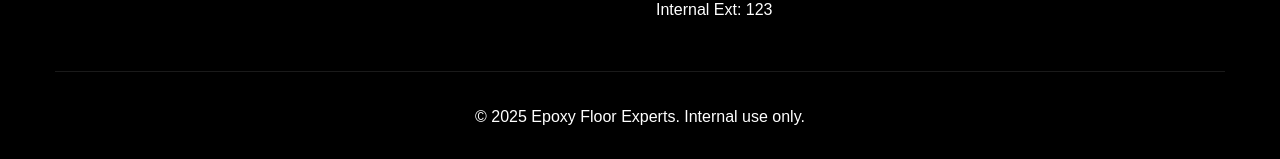
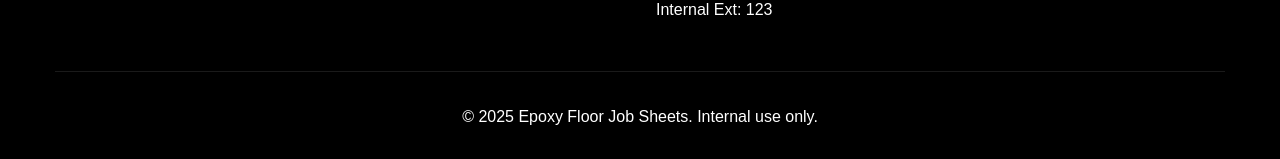
Before and after one commit to tim-amredev/epoxy-job-sheets, a Jekyll site: the page built from index.html, in a window 1280 px wide and 900 px high, scrolled down 674 px. Shown: the part 738-897 px from the top of the window. Built offline with Jekyll 4.4.1, drawn with Linux system fonts in a browser that asks for light colours.

Commit message:
Update _config.yml

```diff
--- a/_config.yml
+++ b/_config.yml
@@ -1,10 +1,10 @@
 # Site settings
-title: Epoxy Floor Experts
+title: Epoxy Floor Job Sheets
 email: info@epoxyfloorexperts.org
 description: >-
-  Epoxy Floor Experts - Professional epoxy flooring services for residential and commercial properties.
-baseurl: "" # the subpath of your site, e.g. /blog
-url: "https://epoxyfloorexperts.org" # the base hostname & protocol for your site
+  Internal job sheet submission system for Epoxy Floor Experts employees.
+baseurl: "/epoxy-job-sheets" # the subpath of your site
+url: "https://tim-amredev.github.io" # the base hostname & protocol for your site
 permalink: pretty
 
 # Build settings
```
